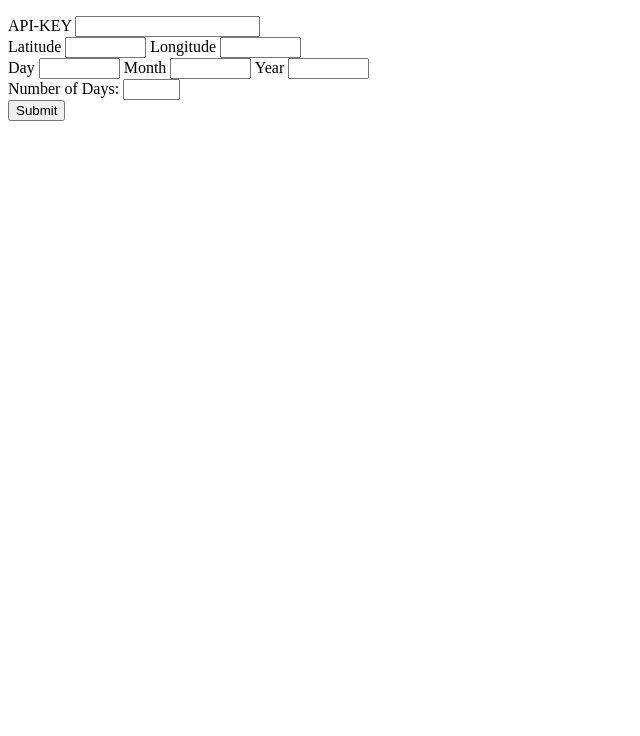
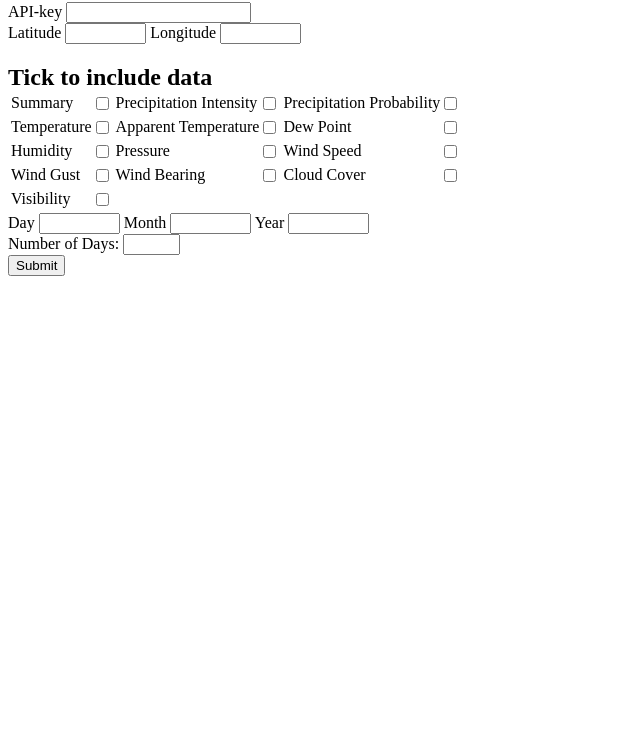
Before and after one commit to MuhdNurKamal/Weather-to-CSV, an Electron app: page index.html in a window 800 px wide. Shown: the part 64-800 px from the top of the page, without its empty margins (0-640 px from the left). Drawn offline with Linux system fonts and the light colour scheme; no server answers.

Commit message:
Add data checkboxes

```diff
--- a/index.html
+++ b/index.html
@@ -4,19 +4,54 @@
 <head>
   <meta charset="UTF-8">
   <title>Hello World!</title>
+  <link rel="stylesheet" type="text/css" href="./stylesheet.css">
 </head>
 
 <body>
   <h1>Weather to CSV</h1>
 
   <div>
-    API-KEY <input id='api-key-config'></input>
+    API-key <input id='api-key-config'></input>
 </div>
 
   <div>
-    Latitude <input id='latitude-config' size=7></input>
+    Latitude  <input id='latitude-config' size=7></input>
     Longitude <input id='longitude-config' size=7></input>
   </div>
+
+  <!-- <div>
+    Summary <input type="checkbox" id='summary-checkbox-config'></input>
+    Precipitation Intensity <input type="checkbox" id='precipIntensity-checkbox-config'></input>
+    Precipitation Probability <input type="checkbox" id='precipProbability-checkbox-config'></input>
+  </div>  -->
+
+  <h2>Tick to include data</h2>
+  <table>
+    <tr>
+      <td>Summary<span><input type="checkbox" id='summary-checkbox-config'></input></span></td>
+      <td>Precipitation Intensity<span><input type="checkbox" id='precipIntensity-checkbox-config'></input></span></td>
+      <td>Precipitation Probability<span><input type="checkbox" id='precipProbability-checkbox-config'></input></span></td>
+    </tr>
+    <tr>
+      <td>Temperature<span><input type="checkbox" id='temperature-checkbox-config'></input></span></td>
+      <td>Apparent Temperature<span><input type="checkbox" id='apparentTemperature-checkbox-config'></input></span></td>
+      <td>Dew Point<span><input type="checkbox" id='dewPoint-checkbox-config'></input></span></td>
+    </tr>
+    <tr>
+      <td>Humidity<span><input type="checkbox" id='humidity-checkbox-config'></input></span></td>
+      <td>Pressure<span><input type="checkbox" id='pressure-checkbox-config'></input></span></td>
+      <td>Wind Speed<span><input type="checkbox" id='windSpeed-checkbox-config'></input></span></td>
+    </tr>
+    <tr>
+      <td>Wind Gust<span><input type="checkbox" id='windGust-checkbox-config'></input></span></td>
+      <td>Wind Bearing<span><input type="checkbox" id='windBearing-checkbox-config'></input></span></td>
+      <td>Cloud Cover<span><input type="checkbox" id='cloudCover-checkbox-config'></input></span></td>
+    </tr>
+    <tr>
+      <td>Visibility<span><input type="checkbox" id='visibility-checkbox-config'></input></span></td>
+    </tr>
+  </table>
+
 
   <div>
     Day <input id='start-day-config' size=7></input>
--- a/logic.js
+++ b/logic.js
@@ -68,6 +68,7 @@ const getAnswer = (timeZoneID, startYear, startMonth, startDay, totalDays) => {
 
     for (let i = 0; i < totalDays; i++) {
         let url = 'https://api.darksky.net/forecast/' + apiKey + '/' + latitude + ',' + longitude + ',' + currDate.format() + '?units=si';
+        console.log(url);
         downloadPage(url, timeZoneID, totalDays);
         currDate.add(1, 'days');
     }
--- /dev/null
+++ b/stylesheet.css
@@ -0,0 +1,13 @@
+span {
+ font-weight: 800;
+ float: right;
+}
+
+h1 {
+    margin-bottom: 1%;
+    text-align: center;
+}
+
+h2 {
+    margin-bottom: 0%;
+}
```
Also changed, not shown: 1 other file.
